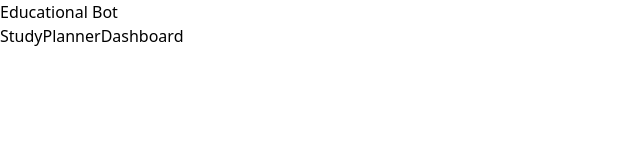
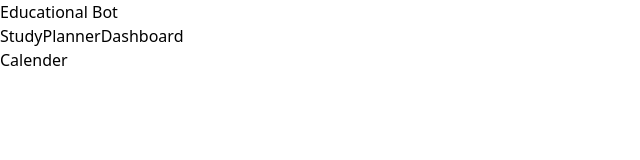
Before and after one commit to princybhalu/educational_bot, a React (Create React App) app: page /study-planner in a window 1280 px wide. Shown: the top 160 px of the page, without its empty margins (0-640 px from the left). Built offline with nearby package versions, Linux system fonts and the light colour scheme.

Commit message:
nothing done in this commit

```diff
--- /dev/null
+++ b/src/components/calender/calender.tsx
@@ -0,0 +1,7 @@
+import React from 'react';
+
+const Calender = () => {
+  return <div>Calender</div>;
+};
+
+export default Calender;
--- a/src/pages/study-planner/index.tsx
+++ b/src/pages/study-planner/index.tsx
@@ -1,7 +1,9 @@
-import React from 'react';
+import Calender from "../../components/calender/calender";
 
 const StudyPlannerDashboard = () => {
-  return <div>StudyPlannerDashboard</div>;
+  return <><div>StudyPlannerDashboard</div> <div>
+    <Calender />
+    </div></>;
 };
 
 export default StudyPlannerDashboard;
```
Also changed, not shown: 1 other file (tests, documents, lock files or other folders).
